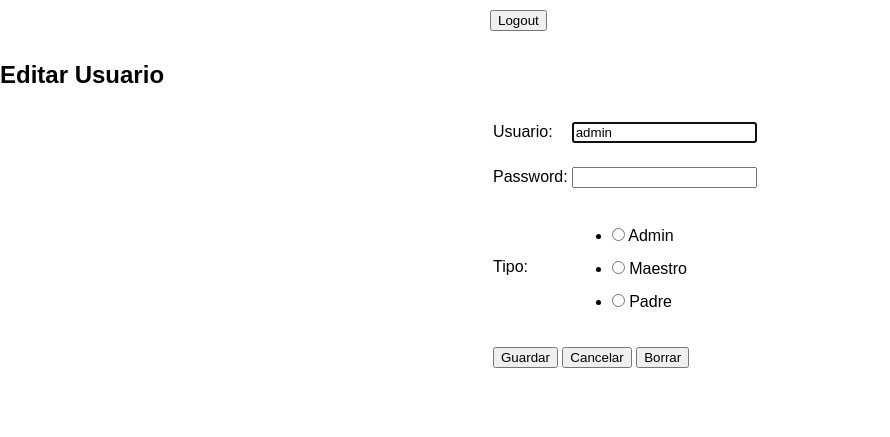
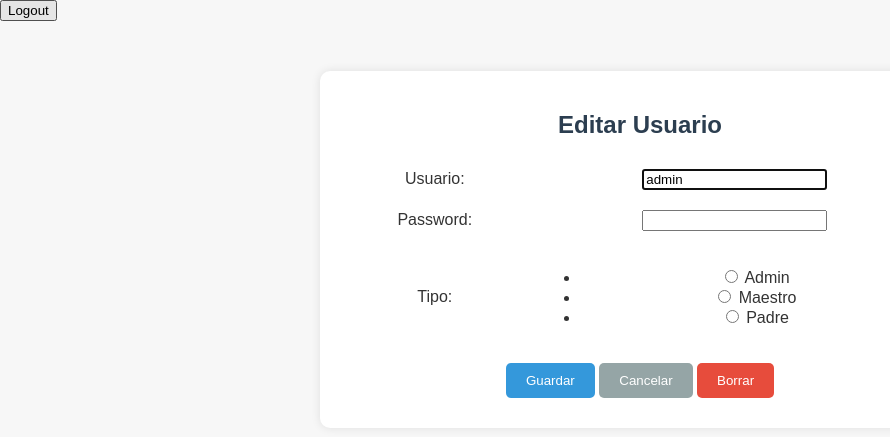
Before and after one commit to LuisPHernandez/ProyectoPOO2024, a Flask app: page /admin/edit/1 in a window 1280 px wide. Shown: the top 437 px of the page, without its empty margins (0-890 px from the left). Run offline with Flask 3, Linux system fonts and the light colour scheme; data comes from the database, SQL or seed files in the repository.

Commit message:
Cambio total de css para mejor estetica visual

```diff
--- a/src/static/css/base.css
+++ b/src/static/css/base.css
@@ -1,19 +1,116 @@
+/* Estilos generales */
 body {
     margin: 0;
     font-family: sans-serif;
+    background-color: #f7f7f7;
+    color: #333;
 }
 
-h1 {
-    margin-bottom: 50px;
+h1, h2 {
+    color: #2c3e50;
     text-align: center;
 }
 
-form {
-    width: 300px;
-    margin: 0 auto;
+/* Contenedores */
+.home-container, .login-container, .user-edit-container, .user-list-container, .admin-container {
+    margin: 50px auto;
+    max-width: 600px;
+    padding: 20px;
+    background-color: #ffffff;
+    box-shadow: 0px 0px 10px rgba(0, 0, 0, 0.1);
+    border-radius: 10px;
+    text-align: center;
 }
 
-label,
-input {
-    margin: 10px auto;
+/* Botones */
+.btn-primary, .btn-secondary, .btn-danger {
+    padding: 10px 20px;
+    border: none;
+    border-radius: 5px;
+    cursor: pointer;
+    transition: background-color 0.3s ease;
 }
+
+.btn-primary {
+    background-color: #3498db;
+    color: white;
+}
+
+.btn-primary:hover {
+    background-color: #2980b9;
+}
+
+.btn-secondary {
+    background-color: #95a5a6;
+    color: white;
+}
+
+.btn-secondary:hover {
+    background-color: #7f8c8d;
+}
+
+.btn-danger {
+    background-color: #e74c3c;
+    color: white;
+}
+
+.btn-danger:hover {
+    background-color: #c0392b;
+}
+
+/* Formularios */
+.login-field, .form-table td {
+    margin-bottom: 15px;
+}
+
+.form-table {
+    width: 100%;
+    border-collapse: collapse;
+}
+
+.form-table td {
+    padding: 10px;
+}
+
+/* Tablas */
+.users-table {
+    width: 100%;
+    border-collapse: collapse;
+    margin-top: 20px;
+}
+
+.users-table th, .users-table td {
+    padding: 10px;
+    border-bottom: 1px solid #ddd;
+    text-align: left;
+}
+
+.users-table th {
+    background-color: #3498db;
+    color: white;
+}
+
+.users-table tr:hover {
+    background-color: #f5f5f5;
+}
+
+/* Mensajes de error/exito */
+.flash-messages {
+    margin-top: 20px;
+}
+
+.flash {
+    padding: 10px;
+    border-radius: 5px;
+    margin-bottom: 10px;
+}
+
+.flash.success {
+    background-color: #2ecc71;
+    color: white;
+}
+
+.flash.error {
+    background-color: #e74c3c;
+    color: white;
+}
```
